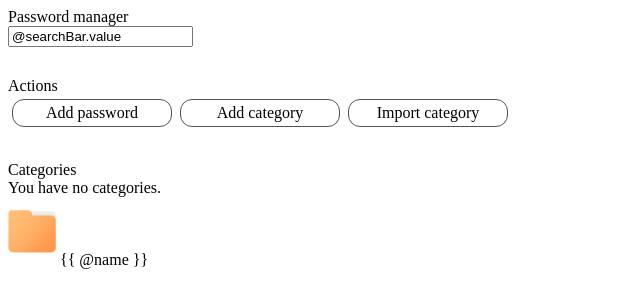
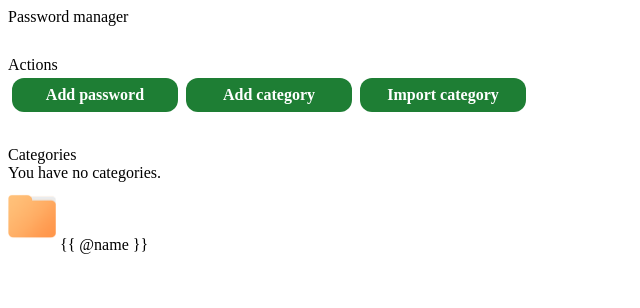
Before and after one commit to OpenDSU/password-manager, a website: page code/pages/view-categories.html in a window 1280 px wide. Shown: the whole page, without its empty margins (0-640 px from the left). Drawn offline with Linux system fonts and the light colour scheme; files that its build step writes are made by us from their sources; files whose address does not match are found by name.

Commit message:
design improvements

```diff
--- a/code/pages/stylesheets/add-category.css
+++ b/code/pages/stylesheets/add-category.css
@@ -1,7 +1,7 @@
 .action-button {
     border-width: 0;
     border-radius: 12px;
-    padding: 4px;
+    padding: 8px;
     margin: 4px;
     width: 150px;
     text-align: center;
@@ -12,11 +12,10 @@
 }
 
 .field-input {
-    vertical-align: center;
     display: block;
-    padding: 4px;
-    width: 200px;
-    height: 1.5rem;
+    padding-left: 10px;
+    width: 400px;
+    height: 2.4rem;
     margin-top: -4px;
     margin-bottom: 16px;
     border-width: 1px;
--- a/code/pages/stylesheets/add-password.css
+++ b/code/pages/stylesheets/add-password.css
@@ -1,7 +1,7 @@
 .action-button {
     border-width: 0;
     border-radius: 12px;
-    padding: 4px;
+    padding: 8px;
     margin: 4px;
     width: 150px;
     text-align: center;
@@ -18,11 +18,10 @@
 }
 
 .field-input {
-    vertical-align: center;
     display: block;
-    padding: 4px;
-    width: 200px;
-    height: 1.5rem;
+    padding-left: 10px;
+    width: 400px;
+    height: 2.4rem;
     margin-top: -4px;
     margin-bottom: 16px;
     border-width: 1px;
--- a/code/pages/stylesheets/view-categories.css
+++ b/code/pages/stylesheets/view-categories.css
@@ -1,11 +1,14 @@
 .action-button {
-    border: 1px solid #525252;
+    border-width: 0;
     border-radius: 12px;
-    padding: 4px;
+    padding: 8px;
     margin: 4px;
     width: 150px;
     text-align: center;
     cursor: pointer;
+    background-color: #1e7e34;
+    font-weight: bold;
+    color: white;
 }
 
 #category-actions {
--- a/code/pages/view-categories.html
+++ b/code/pages/view-categories.html
@@ -6,9 +6,6 @@
     </span>
     <div slot="page-content">
         <webc-container controller="ViewCategoriesController">
-            <div>
-                <input class="form-control searchBar" type="text" value="@searchBar.value"/>
-            </div>
             <div class="row_align">
                 <div class="middle-vertical-axis">Actions</div>
                 <div id="category-actions">
```
